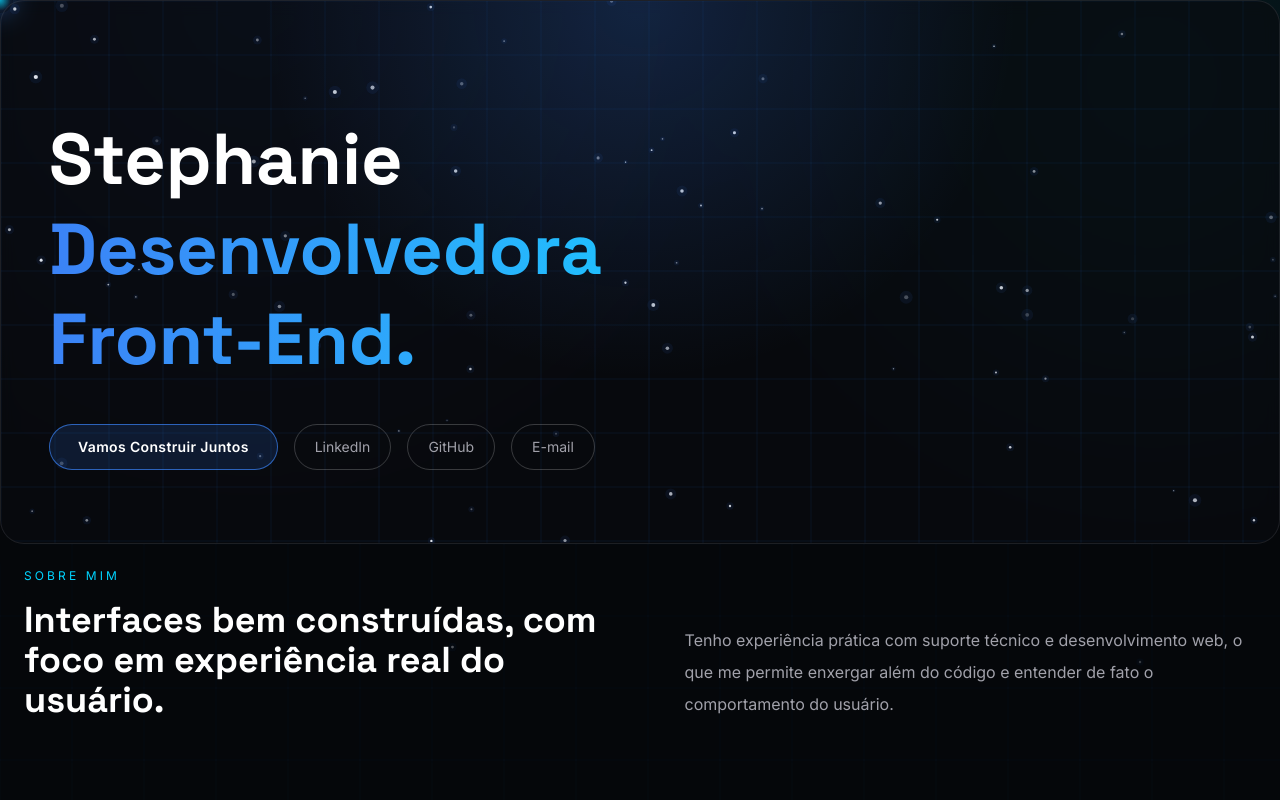
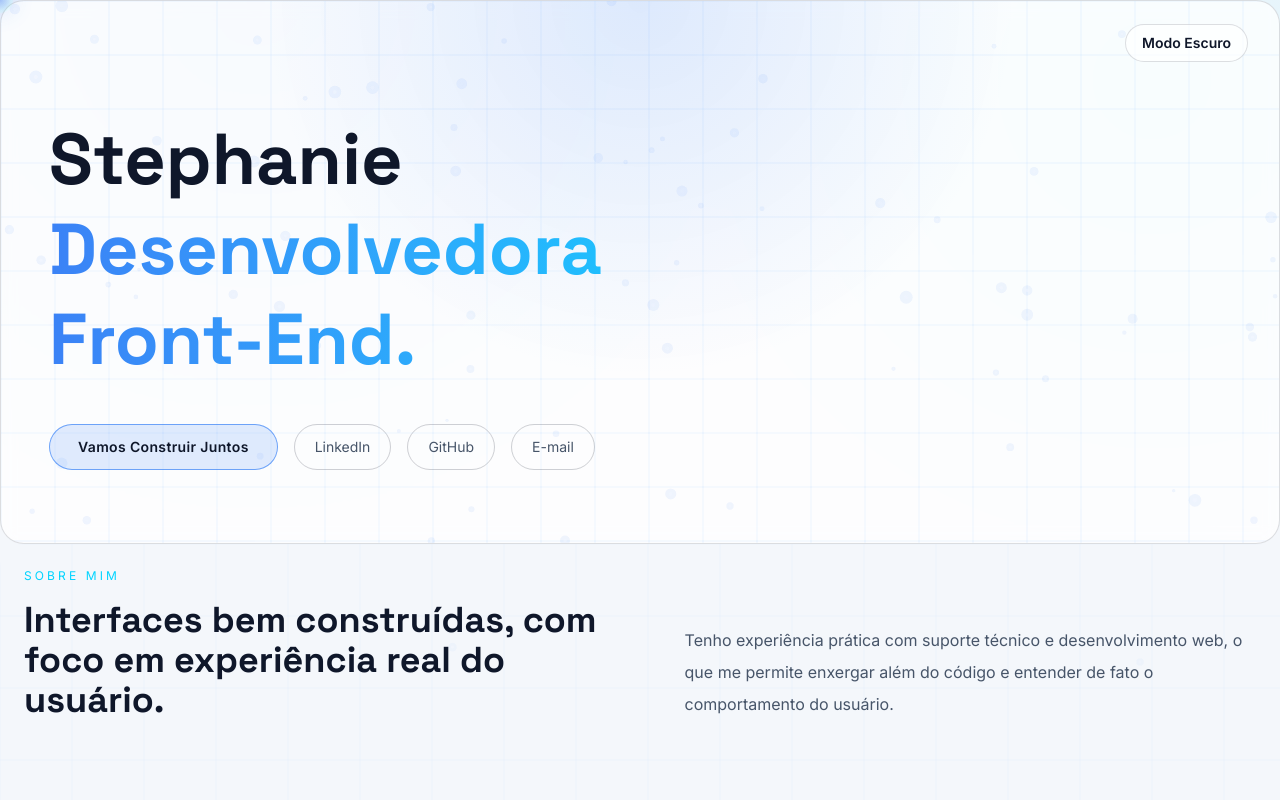
Before and after one commit to StephanieCouto/portfolio, a Next.js app: page / in a window 1280 px wide. Shown: the top 800 px of the page. Built offline with nearby package versions, Linux system fonts and the light colour scheme.

Commit message:
lightmode

```diff
--- a/src/app/globals.css
+++ b/src/app/globals.css
@@ -1,12 +1,33 @@
 @import "tailwindcss";
 
 :root {
+  --background: #f4f7fb;
+  --foreground: #0f172a;
+  --muted: #475569;
+  --primary: #3b82f6;
+  --primary-alt: #00d4ff;
+  --glow: rgba(59, 130, 246, 0.35);
+  --panel-bg: rgba(255, 255, 255, 0.76);
+  --panel-border: rgba(15, 23, 42, 0.14);
+  --hero-overlay: radial-gradient(circle at top, rgba(59, 130, 246, 0.16), rgba(244, 247, 251, 0) 45%);
+  --body-grad-a: radial-gradient(circle at 20% 0%, rgba(59, 130, 246, 0.11) 0%, rgba(244, 247, 251, 0) 40%);
+  --body-grad-b: radial-gradient(circle at 90% 10%, rgba(0, 212, 255, 0.08) 0%, rgba(244, 247, 251, 0) 35%);
+  --button-secondary-border: rgba(15, 23, 42, 0.2);
+}
+
+html[data-theme="dark"] {
   --background: #05070a;
   --foreground: #ffffff;
   --muted: #a1a1aa;
   --primary: #3b82f6;
   --primary-alt: #00d4ff;
   --glow: rgba(59, 130, 246, 0.6);
+  --panel-bg: rgba(10, 12, 16, 0.65);
+  --panel-border: rgba(161, 161, 170, 0.14);
+  --hero-overlay: radial-gradient(circle at top, rgba(59, 130, 246, 0.21), rgba(5, 7, 10, 0) 45%);
+  --body-grad-a: radial-gradient(circle at 20% 0%, rgba(59, 130, 246, 0.12) 0%, rgba(5, 7, 10, 0) 40%);
+  --body-grad-b: radial-gradient(circle at 90% 10%, rgba(0, 212, 255, 0.09) 0%, rgba(5, 7, 10, 0) 35%);
+  --button-secondary-border: rgba(255, 255, 255, 0.2);
 }
 
 @theme inline {
@@ -24,8 +45,7 @@ body {
   background: var(--background);
   color: var(--foreground);
   font-family: var(--font-inter), sans-serif;
-  background-image: radial-gradient(circle at 20% 0%, rgba(59, 130, 246, 0.12) 0%, rgba(5, 7, 10, 0) 40%),
-    radial-gradient(circle at 90% 10%, rgba(0, 212, 255, 0.09) 0%, rgba(5, 7, 10, 0) 35%);
+  background-image: var(--body-grad-a), var(--body-grad-b);
 }
 
 ::selection {
@@ -38,9 +58,28 @@ body {
 }
 
 .panel {
-  border: 1px solid rgba(161, 161, 170, 0.14);
-  background: rgba(10, 12, 16, 0.65);
+  border: 1px solid var(--panel-border);
+  background: var(--panel-bg);
   backdrop-filter: blur(8px);
+}
+
+.text-accent {
+  color: var(--primary-alt);
+}
+
+.text-muted {
+  color: var(--muted);
+}
+
+.secondary-cta {
+  border: 1px solid var(--button-secondary-border);
+  color: var(--muted);
+}
+
+.theme-toggle {
+  border: 1px solid var(--panel-border);
+  background: color-mix(in srgb, var(--panel-bg) 88%, transparent);
+  color: var(--foreground);
 }
 
 .neon-hover {
@@ -66,6 +105,12 @@ body {
   box-shadow: 0 0 26px rgba(59, 130, 246, 0.5);
 }
 
+html[data-theme="light"] .cursor-glow {
+  mix-blend-mode: multiply;
+  background: radial-gradient(circle, rgba(59, 130, 246, 0.4) 0%, rgba(0, 212, 255, 0.11) 58%, rgba(59, 130, 246, 0) 100%);
+  box-shadow: 0 0 22px rgba(59, 130, 246, 0.18);
+}
+
 @media (max-width: 900px) {
   .cursor-glow {
     display: none;
--- a/src/app/layout.tsx
+++ b/src/app/layout.tsx
@@ -32,6 +32,19 @@ export default function RootLayout({
       lang="pt-BR"
       className={`${inter.variable} ${spaceGrotesk.variable} h-full antialiased`}
     >
+      <head>
+        <script
+          dangerouslySetInnerHTML={{
+            __html: `(() => {
+  const key = "portfolio-theme";
+  const saved = localStorage.getItem(key);
+  const prefersDark = window.matchMedia("(prefers-color-scheme: dark)").matches;
+  const theme = saved || (prefersDark ? "dark" : "light");
+  document.documentElement.dataset.theme = theme;
+})();`,
+          }}
+        />
+      </head>
       <body className="min-h-full flex flex-col">{children}</body>
     </html>
   );
--- a/src/app/page.tsx
+++ b/src/app/page.tsx
@@ -6,11 +6,16 @@ import { HeroSection } from "@/components/portfolio/hero-section";
 import { ProjectsSection } from "@/components/portfolio/projects-section";
 import { SkillsSection } from "@/components/portfolio/skills-section";
 import { StarFieldCanvas } from "@/components/portfolio/starfield-canvas";
+import { ThemeToggle } from "@/components/portfolio/theme-toggle";
 
 export default function Home() {
   return (
-    <div className="relative overflow-x-clip text-white">
+    <div className="relative overflow-x-clip text-[color:var(--foreground)]">
       <CursorGlow />
+
+      <div className="fixed right-4 top-4 z-50 sm:right-8 sm:top-6">
+        <ThemeToggle />
+      </div>
 
         <HeroSection />
 
--- a/src/components/portfolio/about-section.tsx
+++ b/src/components/portfolio/about-section.tsx
@@ -4,12 +4,12 @@ export function AboutSection() {
   return (
     <SectionReveal className="grid gap-8 md:grid-cols-[1.1fr_1fr] md:items-end">
       <div>
-        <p className="text-xs uppercase tracking-[0.26em] text-[#00D4FF]">Sobre Mim</p>
+        <p className="text-accent text-xs uppercase tracking-[0.26em]">Sobre Mim</p>
         <h2 className="display-font mt-4 text-3xl font-bold sm:text-4xl">
           Interfaces bem construídas, com foco em experiência real do usuário.
         </h2>
       </div>
-      <p className="text-base leading-8 text-[#a1a1aa]">
+      <p className="text-muted text-base leading-8">
         Tenho experiência prática com suporte técnico e desenvolvimento web, o que me permite enxergar além do código e entender de fato o comportamento do usuário.
       </p>
     </SectionReveal>
--- a/src/components/portfolio/contact-section.tsx
+++ b/src/components/portfolio/contact-section.tsx
@@ -7,13 +7,13 @@ export function ContactSection() {
   return (
     <SectionReveal
       id="contato"
-      className="panel rounded-3xl border border-white/10 px-6 py-12 sm:px-10"
+      className="panel rounded-3xl px-6 py-12 sm:px-10"
     >
-      <p className="text-xs uppercase tracking-[0.26em] text-[#00D4FF]">Contato</p>
+      <p className="text-accent text-xs uppercase tracking-[0.26em]">Contato</p>
       <h2 className="display-font mt-4 text-3xl font-bold sm:text-5xl">
         Vamos construir algo incrível.
       </h2>
-      <p className="mt-4 text-base leading-8 text-[#a1a1aa]">
+      <p className="text-muted mt-4 text-base leading-8">
         Me conta sua ideia ou necessidade. Posso te ajudar a transformar isso em uma interface clara, funcional e bem construída.
       </p>
       <motion.a
--- a/src/components/portfolio/hero-section.tsx
+++ b/src/components/portfolio/hero-section.tsx
@@ -5,10 +5,10 @@ import { StarFieldCanvas } from "./starfield-canvas";
 
 export function HeroSection() {
   return (
-    <section className="relative min-h-[68vh] flex items-center overflow-hidden rounded-3xl border border-white/10 panel px-6 pb-14 pt-20 sm:px-12 sm:pt-24">
+    <section className="relative min-h-[68vh] flex items-center overflow-hidden rounded-3xl panel px-6 pb-14 pt-20 sm:px-12 sm:pt-24">
       <StarFieldCanvas mode="hero" className="opacity-95" />
 
-      <div className="absolute inset-0 -z-10 bg-[radial-gradient(circle_at_top,_rgba(59,130,246,0.21),_rgba(5,7,10,0)_45%)]" />
+      <div className="absolute inset-0 -z-10" style={{ background: "var(--hero-overlay)" }} />
 
       <motion.div
         initial={{ opacity: 0, y: 28 }}
@@ -16,7 +16,7 @@ export function HeroSection() {
         transition={{ duration: 0.65, ease: "easeOut" }}
         className="relative z-10 max-w-3xl"
       >
-        <h1 className="display-font text-4xl font-bold leading-tight text-white sm:text-5xl md:text-7xl">
+        <h1 className="display-font text-4xl font-bold leading-tight sm:text-5xl md:text-7xl">
           Stephanie
           <span className="block bg-gradient-to-r from-[#3B82F6] to-[#00D4FF] bg-clip-text text-transparent">
             Desenvolvedora Front-End.
@@ -38,7 +38,7 @@ export function HeroSection() {
             href="https://www.linkedin.com/in/stephanie-scanholato-couto-b01332265/"
             target="_blank"
             rel="noopener noreferrer"
-            className="neon-hover rounded-full border border-white/20 px-5 py-3 text-sm text-[#a1a1aa]"
+            className="secondary-cta neon-hover rounded-full px-5 py-3 text-sm"
           >
             LinkedIn
           </a>
@@ -46,13 +46,13 @@ export function HeroSection() {
             href="https://github.com/StephanieCouto"
             target="_blank"
             rel="noopener noreferrer"
-            className="neon-hover rounded-full border border-white/20 px-5 py-3 text-sm text-[#a1a1aa]"
+            className="secondary-cta neon-hover rounded-full px-5 py-3 text-sm"
           >
             GitHub
           </a>
           <a
             href="mailto:scanholato.stephanie@gmail.com"
-            className="neon-hover rounded-full border border-white/20 px-5 py-3 text-sm text-[#a1a1aa]"
+            className="secondary-cta neon-hover rounded-full px-5 py-3 text-sm"
           >
             E-mail
           </a>
--- a/src/components/portfolio/projects-section.tsx
+++ b/src/components/portfolio/projects-section.tsx
@@ -13,7 +13,7 @@ export function ProjectsSection({ items }: ProjectsSectionProps) {
     <SectionReveal>
       <div className="mb-5 flex items-end justify-between gap-4">
         <div>
-          <p className="text-xs uppercase tracking-[0.26em] text-[#00D4FF]">Projetos</p>
+          <p className="text-accent text-xs uppercase tracking-[0.26em]">Projetos</p>
           <h2 className="display-font mt-3 text-3xl font-bold sm:text-4xl">
             Trabalhos em Destaque
           </h2>
@@ -51,7 +51,7 @@ export function ProjectsSection({ items }: ProjectsSectionProps) {
               <span className="mt-3 inline-block rounded-full border border-[#3b82f6]/70 bg-[#3b82f6]/15 px-3 py-1 text-xs font-semibold tracking-wide">
                 {project.stack}
               </span>
-              <p className="mt-3 text-sm leading-6 text-[#a1a1aa]">{project.description}</p>
+              <p className="text-muted mt-3 text-sm leading-6">{project.description}</p>
             </div>
           </motion.article>
         ))}
--- a/src/components/portfolio/skills-section.tsx
+++ b/src/components/portfolio/skills-section.tsx
@@ -11,7 +11,7 @@ type SkillsSectionProps = {
 export function SkillsSection({ items }: SkillsSectionProps) {
   return (
     <SectionReveal>
-      <p className="mb-4 text-xs uppercase tracking-[0.26em] text-[#00D4FF]">
+      <p className="text-accent mb-4 text-xs uppercase tracking-[0.26em]">
         Especialidades
       </p>
       <div className="grid gap-5 sm:grid-cols-2">
@@ -23,7 +23,7 @@ export function SkillsSection({ items }: SkillsSectionProps) {
             className="panel neon-hover rounded-2xl p-6"
           >
             <h3 className="display-font text-xl font-semibold">{skill.title}</h3>
-            <p className="mt-3 text-sm leading-7 text-[#a1a1aa]">{skill.description}</p>
+            <p className="text-muted mt-3 text-sm leading-7">{skill.description}</p>
           </motion.article>
         ))}
       </div>
--- /dev/null
+++ b/src/components/portfolio/theme-toggle.tsx
@@ -0,0 +1,41 @@
+"use client";
+
+import { useEffect, useState } from "react";
+
+type Theme = "light" | "dark";
+
+const STORAGE_KEY = "portfolio-theme";
+
+function applyTheme(nextTheme: Theme) {
+  document.documentElement.dataset.theme = nextTheme;
+}
+
+export function ThemeToggle() {
+  const [theme, setTheme] = useState<Theme>("light");
+
+  useEffect(() => {
+    const savedTheme = window.localStorage.getItem(STORAGE_KEY) as Theme | null;
+    const preferredDark = window.matchMedia("(prefers-color-scheme: dark)").matches;
+    const initialTheme = savedTheme ?? (preferredDark ? "dark" : "light");
+    setTheme(initialTheme);
+    applyTheme(initialTheme);
+  }, []);
+
+  const handleToggle = () => {
+    const nextTheme: Theme = theme === "light" ? "dark" : "light";
+    setTheme(nextTheme);
+    applyTheme(nextTheme);
+    window.localStorage.setItem(STORAGE_KEY, nextTheme);
+  };
+
+  return (
+    <button
+      type="button"
+      onClick={handleToggle}
+      aria-label="Alternar tema"
+      className="theme-toggle rounded-full px-4 py-2 text-sm font-semibold"
+    >
+      {theme === "light" ? "Modo Escuro" : "Modo Claro"}
+    </button>
+  );
+}
```
